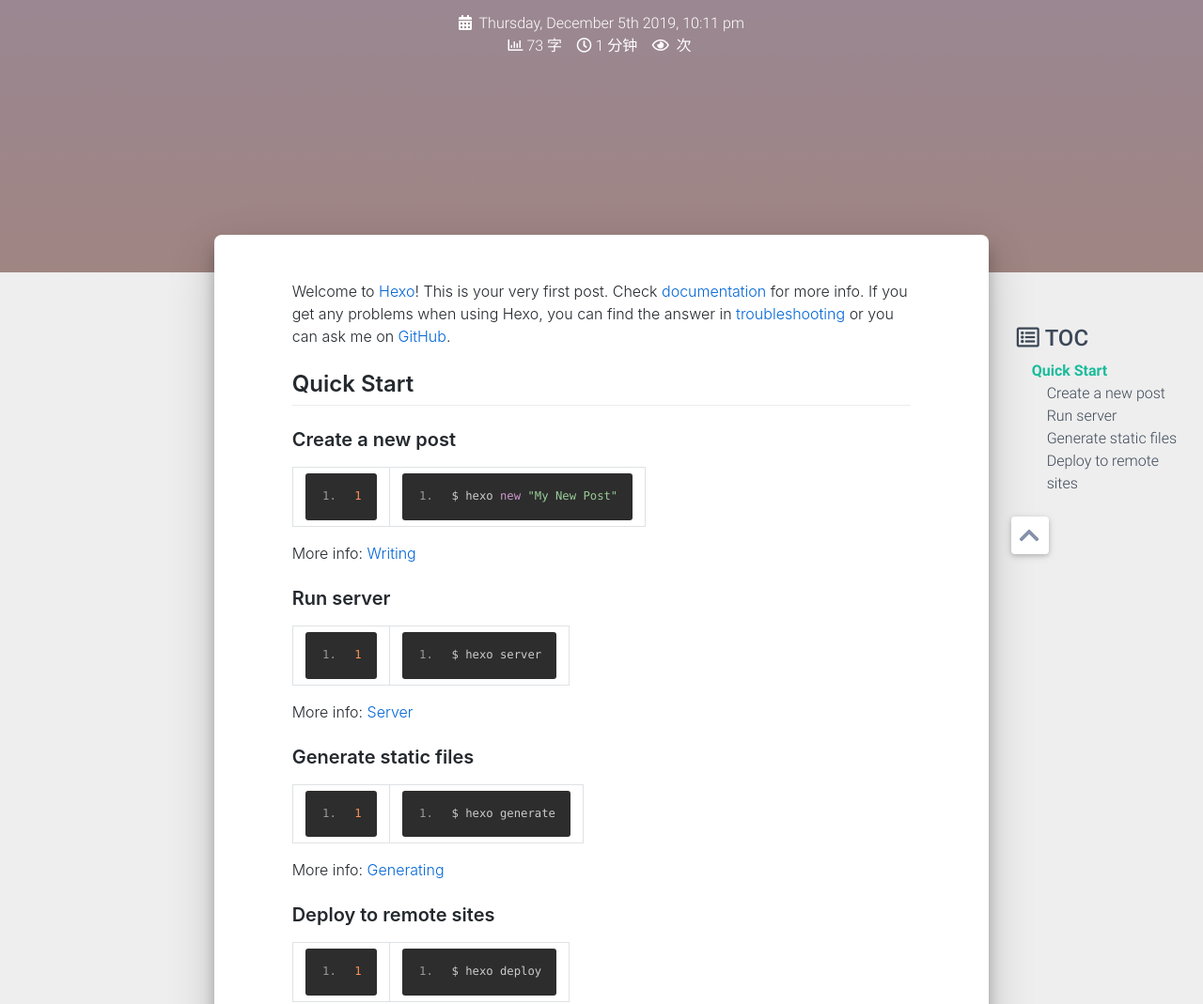
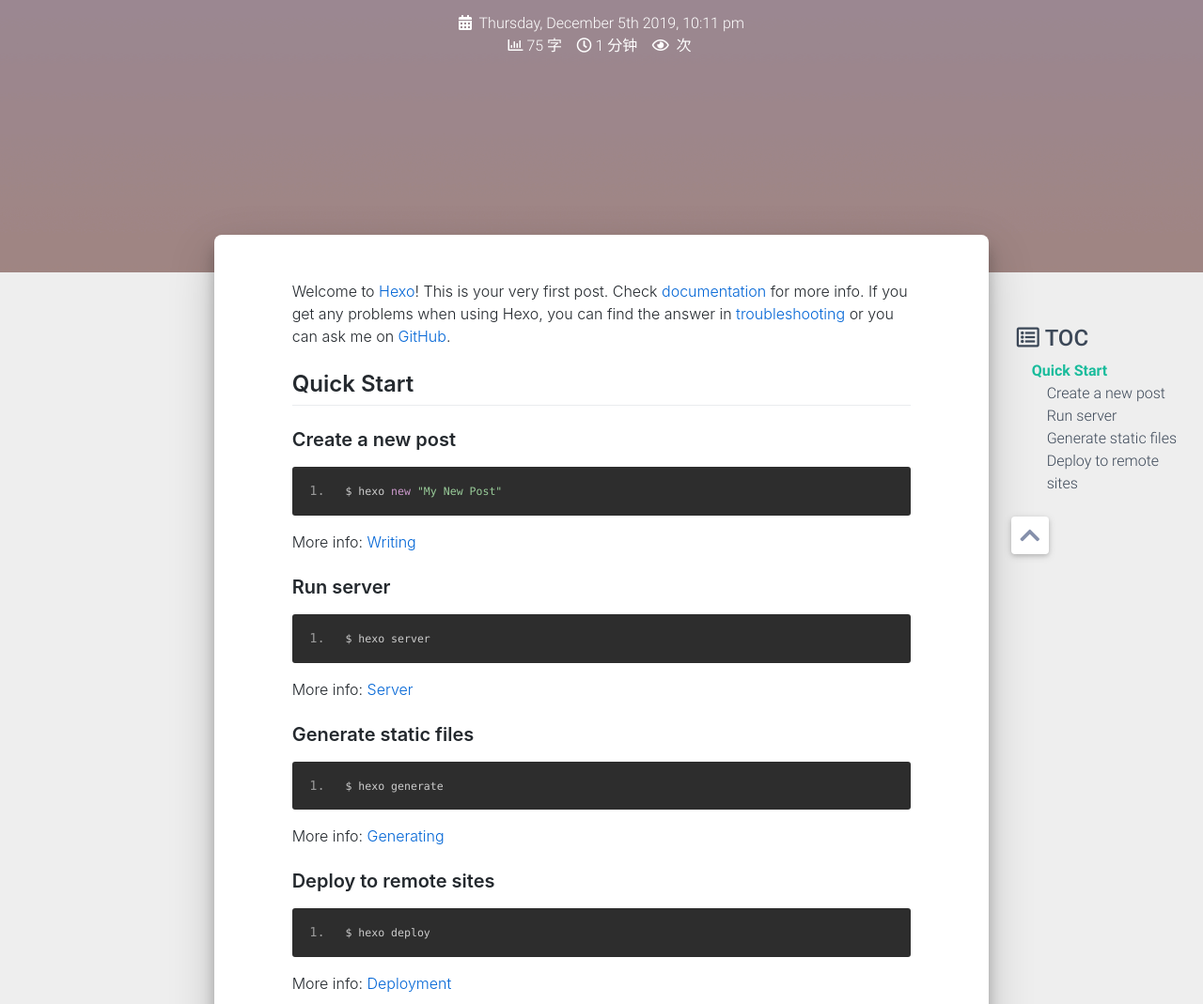
Before and after one commit to meinduqiubeio/meinduqiubeio.github.io, a plain HTML site: page 2019/12/05/hello-world/index.html in a window 1280 px wide. Shown: the part 270-1339 px from the top of the page at 94% size. Drawn offline with Linux system fonts and the light colour scheme; some packages are replaced by stand-ins of ours; a script that the page names is missing; a small style sheet from the web is missing.

Commit message:
Site updated: 2019-12-10 00:18:32

```diff
--- a/2019/12/05/hello-world/index.html
+++ b/2019/12/05/hello-world/index.html
@@ -120,7 +120,7 @@
 
                   &nbsp;<i class="far fa-chart-bar"></i>
                   <span class="post-count">
-                    73 字
+                    75 字
                   </span>&nbsp;
 
 
@@ -162,17 +162,13 @@
         <div class="post-content mx-auto" id="post">
           <div class="markdown-body">
             <p>Welcome to <a href="https://hexo.io/" target="_blank" rel="noopener">Hexo</a>! This is your very first post. Check <a href="https://hexo.io/docs/" target="_blank" rel="noopener">documentation</a> for more info. If you get any problems when using Hexo, you can find the answer in <a href="https://hexo.io/docs/troubleshooting.html" target="_blank" rel="noopener">troubleshooting</a> or you can ask me on <a href="https://github.com/hexojs/hexo/issues" target="_blank" rel="noopener">GitHub</a>.</p>
-<h2 id="Quick-Start"><a href="#Quick-Start" class="headerlink" title="Quick Start"></a>Quick Start</h2><h3 id="Create-a-new-post"><a href="#Create-a-new-post" class="headerlink" title="Create a new post"></a>Create a new post</h3><figure class="highlight bash"><table><tr><td class="gutter"><pre><span class="line">1</span></pre></td><td class="code"><pre><span class="line">$ hexo new <span class="string">"My New Post"</span></span></pre></td></tr></table></figure>
-
+<h2 id="Quick-Start"><a href="#Quick-Start" class="headerlink" title="Quick Start"></a>Quick Start</h2><h3 id="Create-a-new-post"><a href="#Create-a-new-post" class="headerlink" title="Create a new post"></a>Create a new post</h3><pre><code class="bash">$ hexo new &quot;My New Post&quot;</code></pre>
 <p>More info: <a href="https://hexo.io/docs/writing.html" target="_blank" rel="noopener">Writing</a></p>
-<h3 id="Run-server"><a href="#Run-server" class="headerlink" title="Run server"></a>Run server</h3><figure class="highlight bash"><table><tr><td class="gutter"><pre><span class="line">1</span></pre></td><td class="code"><pre><span class="line">$ hexo server</span></pre></td></tr></table></figure>
-
+<h3 id="Run-server"><a href="#Run-server" class="headerlink" title="Run server"></a>Run server</h3><pre><code class="bash">$ hexo server</code></pre>
 <p>More info: <a href="https://hexo.io/docs/server.html" target="_blank" rel="noopener">Server</a></p>
-<h3 id="Generate-static-files"><a href="#Generate-static-files" class="headerlink" title="Generate static files"></a>Generate static files</h3><figure class="highlight bash"><table><tr><td class="gutter"><pre><span class="line">1</span></pre></td><td class="code"><pre><span class="line">$ hexo generate</span></pre></td></tr></table></figure>
-
+<h3 id="Generate-static-files"><a href="#Generate-static-files" class="headerlink" title="Generate static files"></a>Generate static files</h3><pre><code class="bash">$ hexo generate</code></pre>
 <p>More info: <a href="https://hexo.io/docs/generating.html" target="_blank" rel="noopener">Generating</a></p>
-<h3 id="Deploy-to-remote-sites"><a href="#Deploy-to-remote-sites" class="headerlink" title="Deploy to remote sites"></a>Deploy to remote sites</h3><figure class="highlight bash"><table><tr><td class="gutter"><pre><span class="line">1</span></pre></td><td class="code"><pre><span class="line">$ hexo deploy</span></pre></td></tr></table></figure>
-
+<h3 id="Deploy-to-remote-sites"><a href="#Deploy-to-remote-sites" class="headerlink" title="Deploy to remote sites"></a>Deploy to remote sites</h3><pre><code class="bash">$ hexo deploy</code></pre>
 <p>More info: <a href="https://hexo.io/docs/one-command-deployment.html" target="_blank" rel="noopener">Deployment</a></p>
 
             <hr>
```
Also changed, not shown: index.html (+4 -8 lines), local-search.xml (+1 -1 lines).
